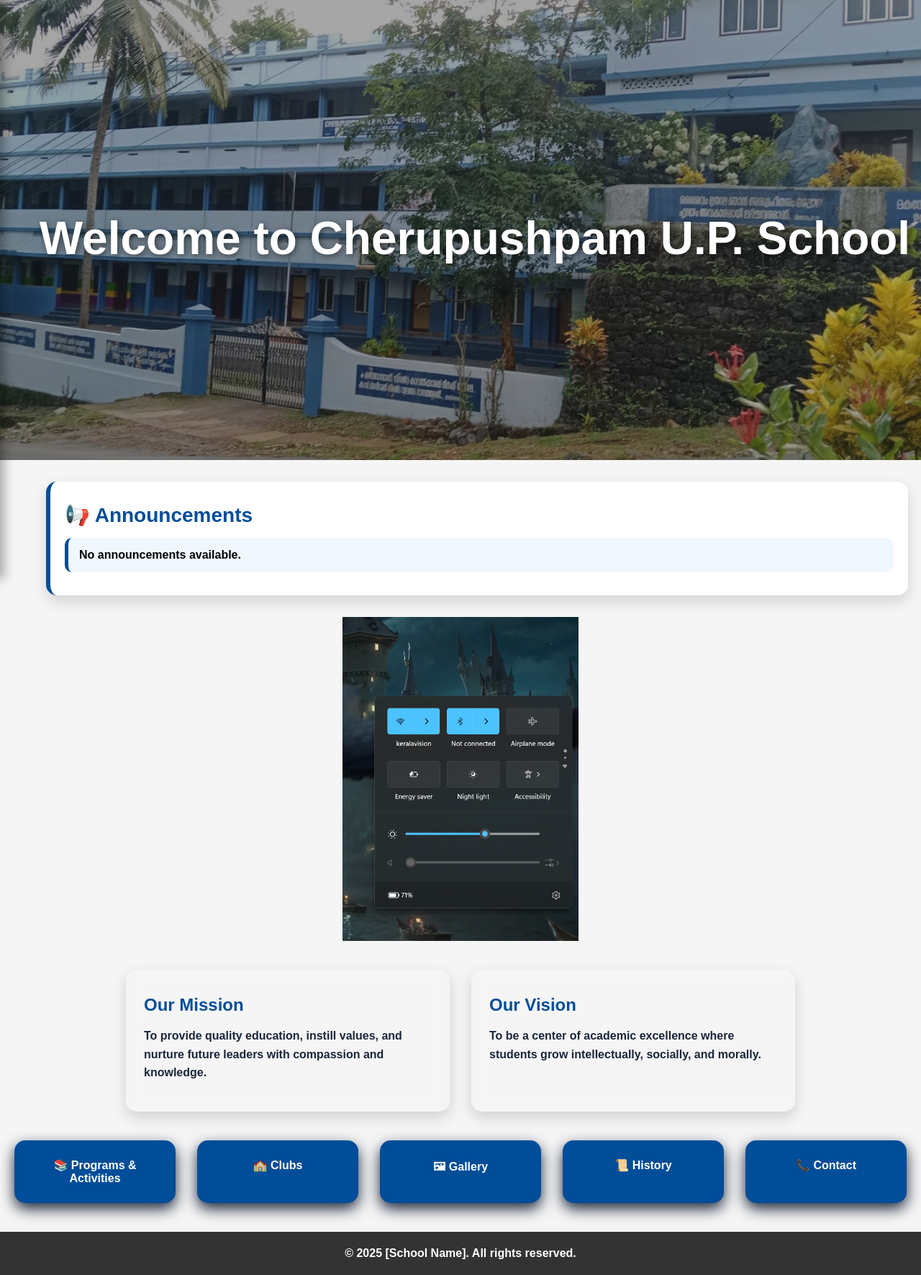
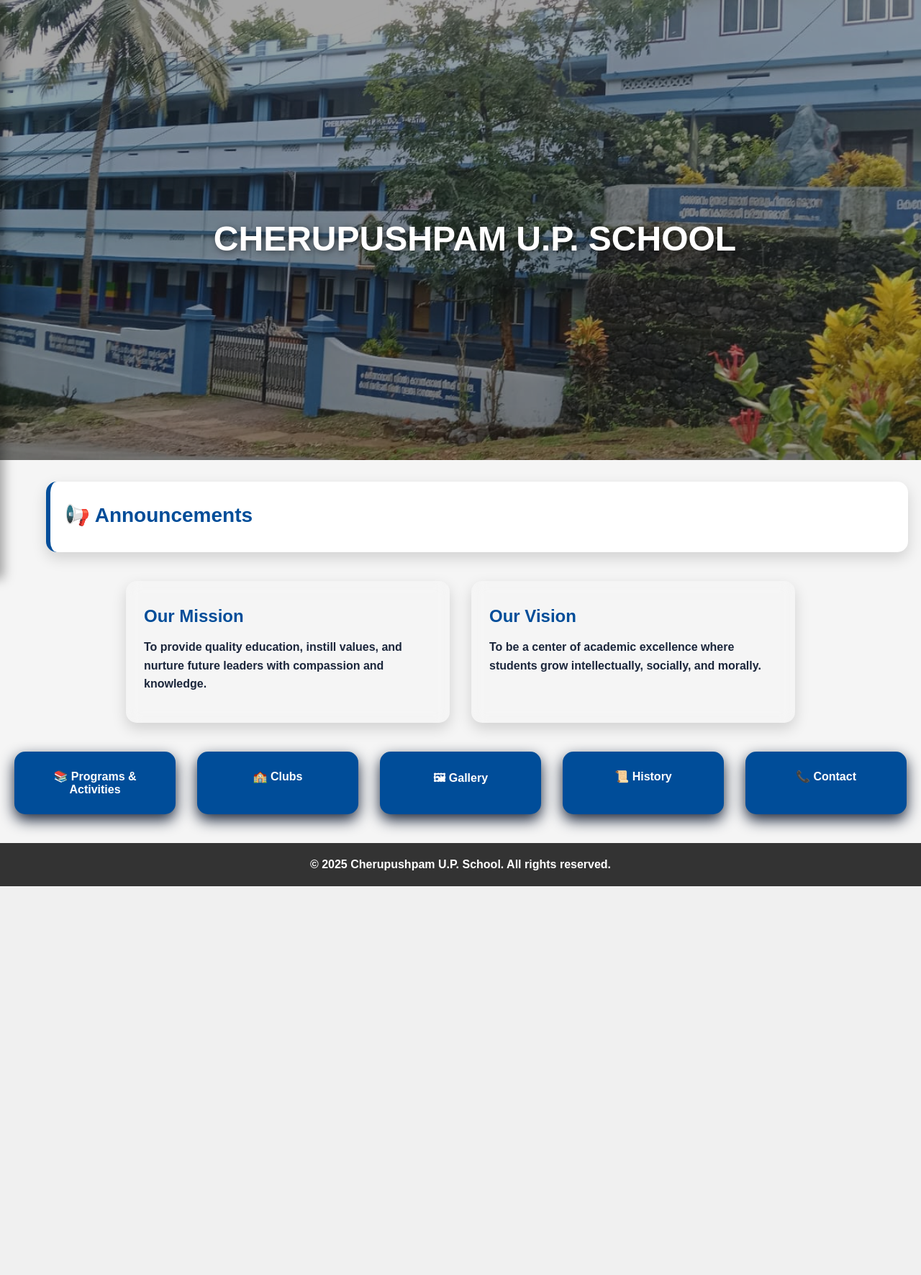
Before and after one commit to JDXing/project, a Flask app: page / in a window 1280 px wide. Shown: the part 71-1842 px from the top of the page at 72% size. After the commit the page ends 1302 px from the top, so only its background shows below. Run offline with Flask 3, Linux system fonts and the light colour scheme.

Commit message:
devito's 24th commit

```diff
--- a/app.py
+++ b/app.py
@@ -192,7 +192,7 @@
     })
     save_user_slides(slides)
 
-    flash('✅ Slide added. It will auto-remove after 24 hours.', 'slides')
+    flash('✅ Slide added', 'slides')
     return redirect(url_for('admin'))
 
 
--- a/static/school.css
+++ b/static/school.css
@@ -114,26 +114,6 @@
     transition: 0.3s ease;
 }
 
-.poster-slider{
-    width:90%;
-    max-width:900px;
-    margin:auto;
-    overflow:hidden;
-    border-radius:15px;
-}
-
-.slides{
-    display:flex;
-    transition:transform 0.5s ease;
-}
-
-.slides img{
-    width:100%;
-    flex-shrink:0;
-    height:450px;
-    object-fit:contain;
-}
-
 /* Heading */
 .h1 {
     padding: 20px;
@@ -166,13 +146,30 @@
 }
 
 .face {
-    font-family: 'Montserrat', sans-serif;
-    font-size: 64px;
+    font-family: 'Poppins', sans-serif;
+    font-size: 3rem;
     font-weight: 700;
     background-size: 800% 800%;
     animation: gradientShift 8s ease infinite, floatText 4s ease-in-out infinite;
     text-align: center;
     text-shadow: 2px 2px 8px rgba(0, 0, 0, 0.5);
+}
+
+/* Banner slideshow */
+.banner {
+    overflow: hidden;
+    position: relative;
+}
+
+.banner-slides {
+    display: flex;
+    transition: transform 0.6s ease;
+    height: 100%;
+}
+
+.banner-slides>img {
+    min-width: 100%;
+    object-fit: cover;
 }
 
 /* Floating / subtle vertical motion */
--- a/templates/aboutus.html
+++ b/templates/aboutus.html
@@ -206,7 +206,7 @@
         };
     </script>
     <footer>
-        <p>&copy; 2025 [School Name]. All rights reserved.</p>
+        <p>&copy; 2025 Cherupushpam U.P. School. All rights reserved.</p>
     </footer>
 
 </body>
--- a/templates/academics.html
+++ b/templates/academics.html
@@ -205,7 +205,7 @@
         };
     </script>
     <footer>
-        <p>&copy; 2025 [School Name]. All rights reserved. </p>
+        <p>&copy; 2025 Cherupushpam U.P. School. All rights reserved.</p>
     </footer>
 
 </body>
--- a/templates/admin.html
+++ b/templates/admin.html
@@ -240,7 +240,7 @@
     <!-- Timed Slides -->
     <div class="admin-box">
         <div class="gallery-bar">
-            <div class="title">Timed Slides</div>
+            <div class="title">Main Slides</div>
             <div class="btn-container">
 
                 <form id="slideForm" action="{{ url_for('upload_slide') }}" method="POST"
@@ -308,7 +308,6 @@
         function triggerTeacherUpload() {
             const name = document.getElementById('teacherNameInput').value.trim();
             if (!name) {
-                alert('Please enter a teacher name before uploading.');
                 document.getElementById('teacherNameInput').focus();
                 return;
             }
@@ -341,7 +340,6 @@
         function triggerFileUpload() {
             const cat = document.getElementById('categoryInput').value.trim();
             if (!cat) {
-                alert('Please enter a category name before uploading.');
                 document.getElementById('categoryInput').focus();
                 return;
             }
--- a/templates/contactus.html
+++ b/templates/contactus.html
@@ -83,7 +83,7 @@
         };
     </script>
     <footer>
-        <p>&copy; 2025 [School Name]. All rights reserved.</p>
+        <p>&copy; 2025 Cherupushpam U.P. School. All rights reserved.</p>
     </footer>
 
 </body>
--- a/templates/faculty.html
+++ b/templates/faculty.html
@@ -46,7 +46,9 @@
             {% endfor %}
         </div>
     </section>
-
+    <footer>
+        <p>&copy; 2025 Cherupushpam U.P. School. All rights reserved.</p>
+    </footer>
     <script>
         document.getElementById("menu-btn").onclick = function () {
             document.getElementById("sidebar").classList.toggle("open");
--- a/templates/index.html
+++ b/templates/index.html
@@ -8,36 +8,6 @@
     <title>Cherupushpam</title>
     <link rel="stylesheet" href="{{ url_for('static', filename='school.css') }}">
     <link rel="icon" href="{{ url_for('static', filename='images/logo.jpg') }}">
-    <style>
-        /* Slide wrapper — makes user slides and poster slides behave identically */
-        .slide-wrap { position: relative; min-width: 100%; }
-        .slide-wrap img { width: 100%; display: block; }
-
-        /* Badge on timed slides in the banner */
-        .slide-badge {
-            position: absolute;
-            bottom: 10px; right: 12px;
-            background: rgba(0,0,0,0.55);
-            color: #fff;
-            font-size: 12px;
-            padding: 4px 10px;
-            border-radius: 20px;
-            backdrop-filter: blur(4px);
-        }
-
-        /* Banner slideshow */
-        .banner { overflow: hidden; position: relative; }
-        .banner-slides {
-            display: flex;
-            transition: transform 0.6s ease;
-            height: 100%;
-        }
-        .banner-slides > img {
-            min-width: 100%;
-            object-fit: cover;
-        }
-    </style>
-
 
 </head>
 
@@ -64,17 +34,19 @@
         <section class="section1">
             <div class="banner">
                 <div class="banner-slides" id="bannerSlides">
-                    <img src="static/images/WhatsApp Image 2025-10-01 at 10.35.03_6c7f2bfc.jpg">
-                    <img src="static/images/WhatsApp Image 2025-10-01 at 10.35.05_05943215.jpg">
+                    {% if not user_slides %}
+                    <img
+                        src="{{ url_for('static', filename='images/WhatsApp Image 2025-10-01 at 10.35.03_6c7f2bfc.jpg') }}">
+                    <img
+                        src="{{ url_for('static', filename='images/WhatsApp Image 2025-10-01 at 10.35.05_05943215.jpg') }}">
+                    {% endif %}
                     {% for slide in user_slides %}
-                    <div style="position:relative; min-width:100%; height:100%;">
-                        <img src="{{ url_for('static', filename='user_slides/' + slide.filename) }}" style="width:100%; height:100%; object-fit:cover;">
-                        <span class="slide-badge">⏳ {{ slide.expires_in_h }}h left</span>
-                    </div>
+                    <img src="{{ url_for('static', filename='user_slides/' + slide.filename) }}">
                     {% endfor %}
                 </div>
                 <div class="banner-overlay">
-                    <h1 class="face">Welcome to Cherupushpam U.P. School</h1>
+
+                    <h1 class="face">CHERUPUSHPAM U.P. SCHOOL</h1>
                 </div>
             </div>
         </section>
@@ -87,17 +59,18 @@
             </div>
         </section>
 
+
+        {% if posters %}
         <div class="poster-slider">
-            <div class="slides" id="slides">
-
+            <div class="posterslides" id="posterslides">
                 {% for poster in posters %}
                 <div class="slide-wrap">
                     <img src="{{ url_for('static', filename='posters/' + poster) }}">
                 </div>
                 {% endfor %}
-
             </div>
         </div>
+        {% endif %}
 
         <!-- MISSION & VISION -->
         <section class="mission-vision">
@@ -117,7 +90,8 @@
 
         <!-- HIGHLIGHT CARDS -->
         <section class="highlights">
-            <a class="highlight-card show-on-scroll" href="{{ url_for('academics') }}#Programs">📚 Programs & Activities</a>
+            <a class="highlight-card show-on-scroll" href="{{ url_for('academics') }}#Programs">📚 Programs &
+                Activities</a>
             <a class="highlight-card show-on-scroll" href="{{ url_for('academics') }}#Clubs">🏫 Clubs</a>
             <a class="highlight-card show-on-scroll" href="{{ url_for('galary') }}">🖼 Gallery</a>
             <a class="highlight-card show-on-scroll" href="{{ url_for('aboutus') }}#History">📜 History</a>
@@ -126,7 +100,9 @@
     </div>
 
     <script>
-        // Banner slideshow (hardcoded images + timed slides)
+        // Banner slideshow: shows the 2 default images when no slides
+        // have been uploaded, or only the uploaded slides otherwise.
+        // Slides are stacked and crossfade via the .is-active class.
         let bannerCurrent = 0;
         const bannerSlides = document.getElementById("bannerSlides");
         const bannerTotal = bannerSlides ? bannerSlides.children.length : 0;
@@ -134,41 +110,43 @@
         function showBannerSlide(index) {
             if (bannerTotal === 0) return;
             bannerCurrent = (index + bannerTotal) % bannerTotal;
-            bannerSlides.style.transform = `translateX(-${bannerCurrent * 100}%)`;
+            bannerSlides.querySelectorAll("img").forEach((img, i) => {
+                img.classList.toggle("is-active", i === bannerCurrent);
+            });
         }
 
+        showBannerSlide(0);
+
         if (bannerTotal > 1) {
-            setInterval(() => showBannerSlide(bannerCurrent + 1), 3000);
+            setInterval(() => showBannerSlide(bannerCurrent + 1), 4500);
         }
 
         // Poster slider
         let currentSlide = 0;
+        const slides = document.getElementById("posterslides");
+        const slideEls = Array.from(slides.children);
+        const totalSlides = slideEls.length;
 
-        const slides = document.getElementById("slides");
-        const totalSlides = slides.children.length;
         function showSlide(index) {
             if (totalSlides === 0) return;
             currentSlide = (index + totalSlides) % totalSlides;
-            slides.style.transform = `translateX(-${currentSlide * 100}%)`;
+
+            slideEls.forEach((el, i) => {
+                const offset = (i - currentSlide + totalSlides) % totalSlides;
+                el.classList.remove("pos-0", "pos-1", "pos-2", "pos-hidden");
+                if (offset === 0) el.classList.add("pos-0");
+                else if (offset === 1) el.classList.add("pos-1");
+                else if (offset === 2) el.classList.add("pos-2");
+                else el.classList.add("pos-hidden");
+            });
         }
+
+        showSlide(0);
 
         if (totalSlides > 1) {
             setInterval(() => {
                 showSlide(currentSlide + 1);
             }, 3000);
-        }
-
-        let items = JSON.parse(localStorage.getItem("announcements")) || [];
-        let list = document.getElementById("announcementList");
-
-        if (items.length === 0) {
-            list.innerHTML = "<li>No announcements available.</li>";
-        } else {
-            items.forEach((item) => {
-                let li = document.createElement("li");
-                li.innerHTML = `<span style="display:block; text-align:right; color:gray; font-size:12px;">${item.date}</span>${item.text}`;
-                list.appendChild(li);
-            });
         }
 
         // PAGE TRANSITION ON NAVIGATION
@@ -211,7 +189,7 @@
     </script>
 
     <footer>
-        <p>&copy; 2025 [School Name]. All rights reserved.</p>
+        <p>&copy; 2025 Cherupushpam U.P. School. All rights reserved.</p>
     </footer>
 </body>
 
```
Also changed, not shown: static/admin.css (+6 -3 lines), static/posters/Screenshot_2026-05-10_003725.png (deleted).
